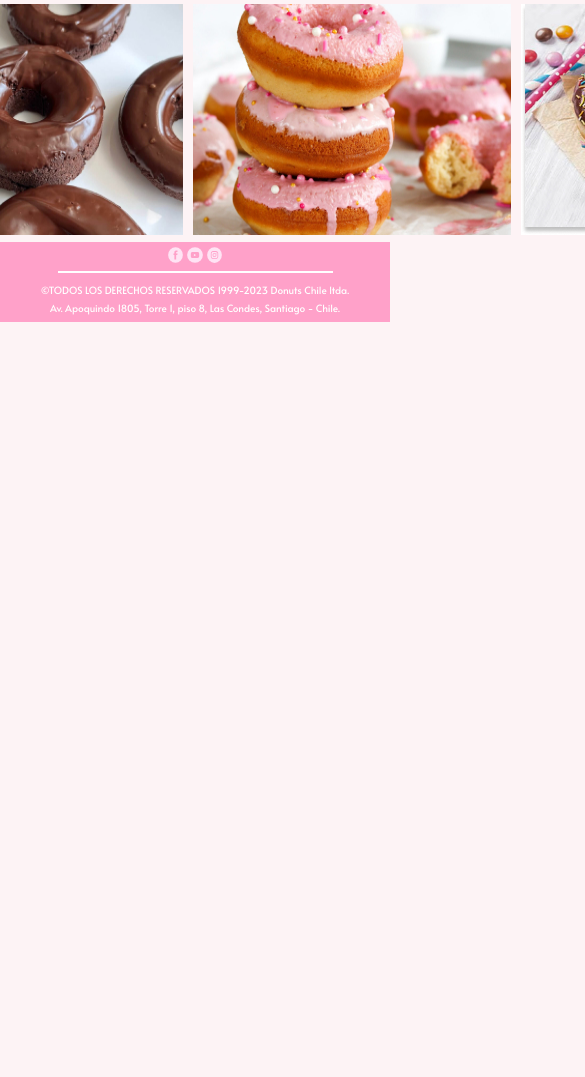
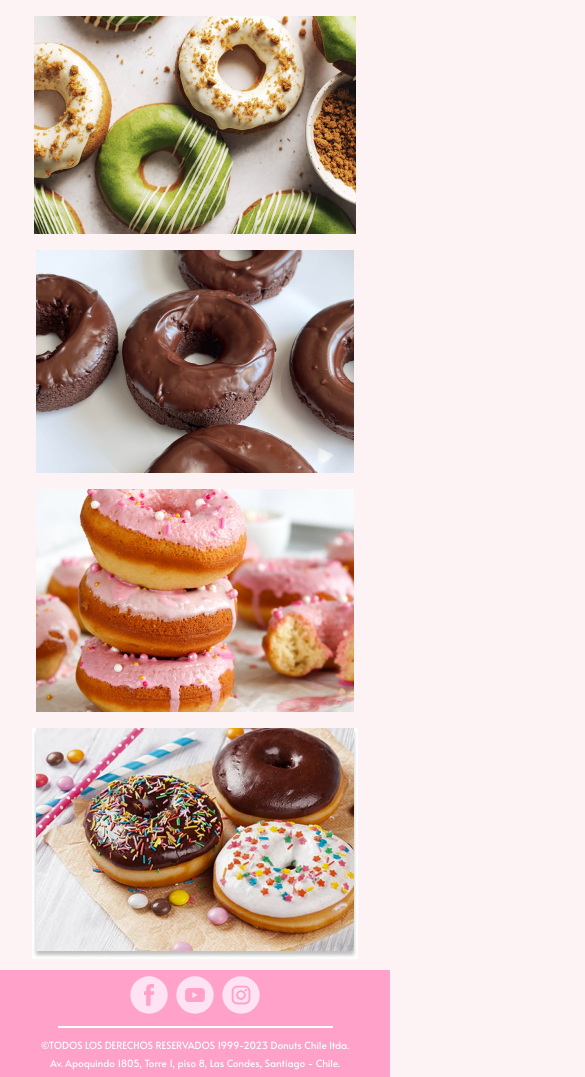
Before and after one commit to vanessadugarte/coderhouse-donuts, a plain HTML site: page index.html in a window 390 px wide. Shown: the part 1341-2418 px from the top of the page, 585 px wide, since content can reach past the window. Before the commit the page ends 1663 px from the top, so only its background shows below. Drawn offline with nearby package versions, Linux system fonts and the light colour scheme.

Commit message:
added url rrss icons, responsive footer

```diff
--- a/css/style.css
+++ b/css/style.css
@@ -121,10 +121,13 @@ h2{
 .favoritas{
     display:flex;
     justify-content: center;
+    text-align: center;
 }
 
 .img-favorita{
     margin-right:10px;
+    margin-top:0px;
+    min-width: 25%;
 }
 
 .organic-shape{
@@ -174,8 +177,8 @@ h2{
 
 #container-grid{
     display:grid;
-    grid-template-columns: repeat(5, 16%);
-    grid-template-rows: repeat(5,16%);
+    grid-template-columns: repeat(5, 15%);
+    grid-template-rows: repeat(5,15%);
     grid-template-areas:
     "img-grid-1 img-grid-1 img-grid-1 img-grid-2 img-grid-3" /**fila1**/
     "img-grid-1 img-grid-1 img-grid-1 img-grid-4 img-grid-3" /**fila2**/
@@ -290,7 +293,7 @@ h2{
         font-family: alata;
         color:#797979;
         font-size:15px;
-        max-width: 55%;
+        max-width: 50%;
     }
 
     .ingredientes-contenedor{
@@ -394,19 +397,33 @@ justify-content: center;
     width: 100%;
 }
 
+.icons-container{
+    display:flex;
+    justify-content: center;
+
+}
+
 .icons{
     display:flex;
     justify-content: center;
     align-items: center;
     gap:1%;
-    padding-top: 5px;
+    padding-top: 6px;
+    max-width:10%;
+
+}
+
+.icons a{
+   text-align: center;
+
 }
 
 
+.icons-rrss{
+    width:85%;
 
-.icons-rrss{
-    max-width: 4%;
 }
+
 
 
 .linea-footer{
@@ -453,6 +470,10 @@ width:70vw;
         font-size: 12px;
     }
 
+    .icons{
+        max-width:22%;
+       }
+
 /**-------galeria media query 768 tablet -------**/
 
     #container-grid{
@@ -476,6 +497,27 @@ width:70vw;
         object-fit: cover;
   }
 
+
+
+/**HOME 768PX**/
+
+
+    .favoritas{
+       display:flex;
+       justify-content: center;
+       flex-direction: column;
+       align-items: center;
+       text-align: center;
+
+}
+
+
+.img-favorita{
+    margin-right:0px;
+    margin-top:12px;
+    object-fit: cover;
+}
+
 }
 
 
@@ -491,6 +533,9 @@ width:70vw;
         text-align: center;
     }
 
+   .icons{
+    max-width:35%;
+   }
 
 /**-------galeria media query mobile -------**/
 
--- a/index.html
+++ b/index.html
@@ -65,7 +65,9 @@
         </article>
       </section>
 
+
       <section class="favoritas">
+        <article class="favoritas-par">
         <img
           class="img-favorita"
           src="images/foto donas verdes home desk (1).jpg"
@@ -76,6 +78,8 @@
           src="images/foto donas choco home desk.jpg"
           alt="donas chocolate"
         />
+        </article>
+        <article class="favoritas-par">
         <img
           class="img-favorita"
           src="images/foto donas rosado home desk.jpg"
@@ -86,29 +90,24 @@
           src="images/foto donas multi home desk.jpg"
           alt="donas multicolores"
         />
+        </article>
       </section>
+
       <div class="organic-shape"></div>
       <div class="organic-shape2"></div>
     </main>
     <footer id="footer">
-      <section class="icons">
-        <!-- TODO agregar icono-->
-        <img
-          class="icons-rrss"
-          src="icons/facebook.svg"
-          alt="icono facebook"
-        />
+      <section class="icons-container">
+      <article class="icons">
 
-        <img
-          src="icons/youtube.svg"
-          class="icons-rrss"
-          alt="icono youtube"
-        />
-        <img class="icons-rrss"
-          src="icons/instagram.svg"
-          alt="icono instagram"
-        />
-      </section>
+        <a href="https://www.youtube.com/"><img class="icons-rrss" src="images/facebook.svg" alt="icono facebook" /></a>
+
+        <a href="https://www.youtube.com/"><img src="images/youtube.svg" class="icons-rrss" alt="icono youtube"/></a>
+
+        <a href="https://www.youtube.com/"><img class="icons-rrss" src="images/instagram.svg" alt="icono instagram"/></a>
+
+      </article>
+    </section>
       <hr class="linea-footer" />
       <section class="info-footer">
         <p>©TODOS LOS DERECHOS RESERVADOS 1999-2023 Donuts Chile ltda.</p>
```
Also changed, not shown: pages/contacto.html (+10 -17 lines), pages/galeria.html (+10 -18 lines), pages/lugares.html (+10 -18 lines), pages/recetas.html (+11 -17 lines), images/facebook.svg (renamed from icons/facebook.svg), images/instagram.svg (renamed from icons/instagram.svg), images/youtube.svg (renamed from icons/youtube.svg).
